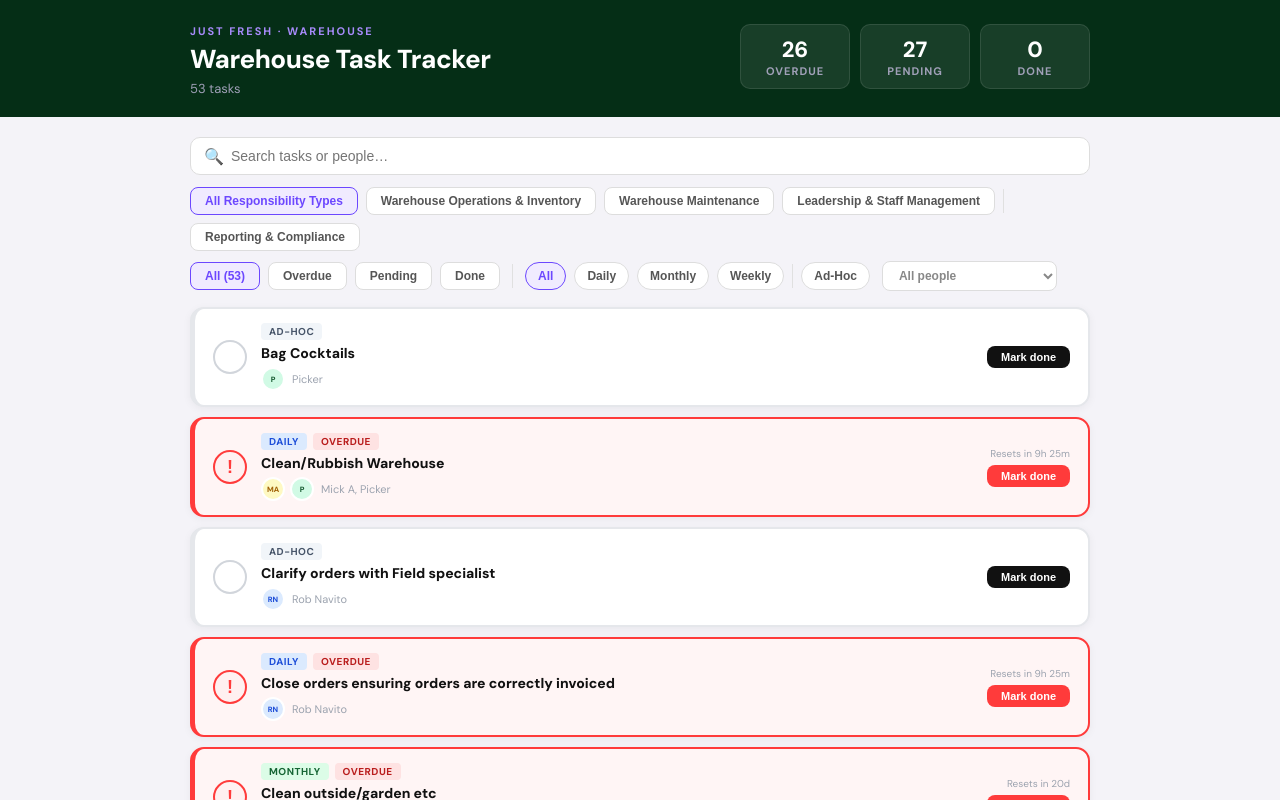
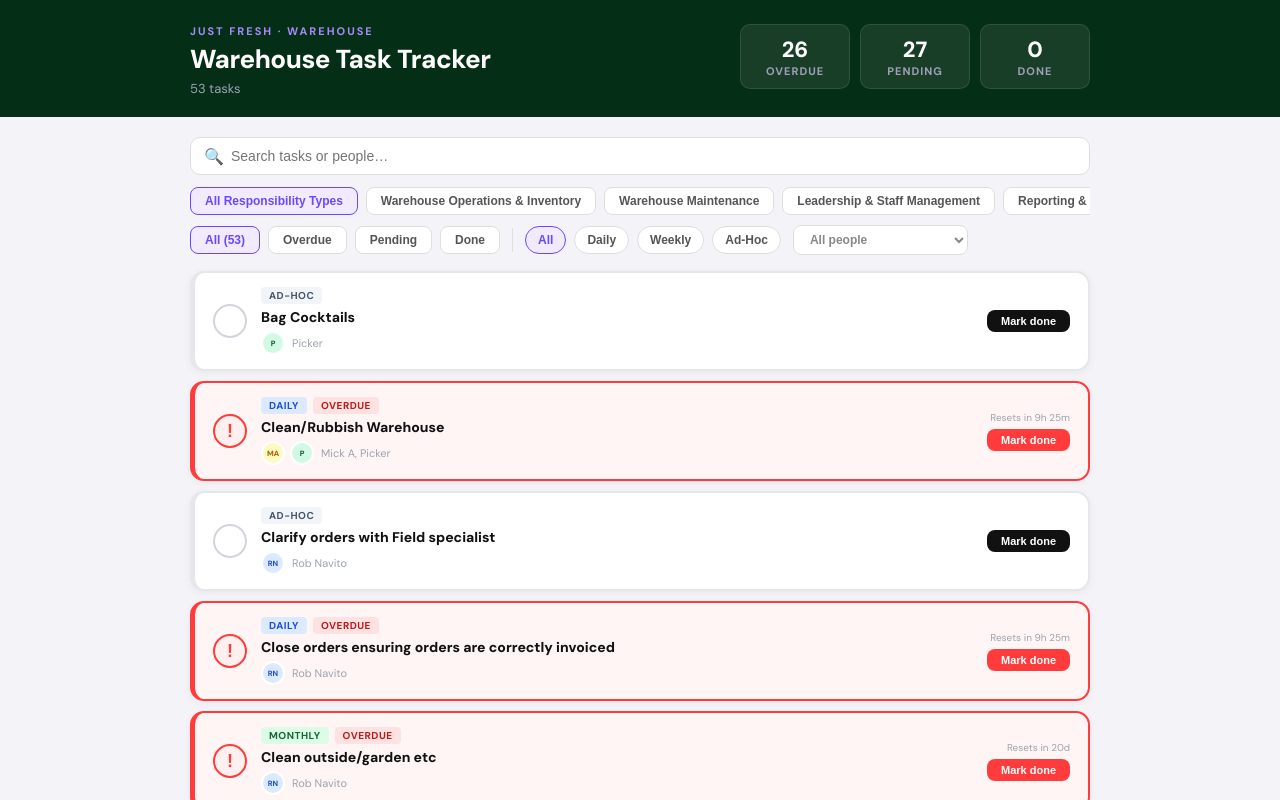
Before and after one commit to jfsimo/warehouse-tasks, a React (Create React App) app: page / in a window 1280 px wide. Shown: the top 800 px of the page. Built offline with nearby package versions, Linux system fonts and the light colour scheme.

Commit message:
Fix filter layout: type row no separator/one line, freq order All Daily Weekly Ad-Hoc no separator

```diff
--- a/src/App.js
+++ b/src/App.js
@@ -202,18 +202,13 @@ export default function App() {
                 <button onClick={() => setSearch("")} style={{ position:"absolute", right:12, top:"50%", transform:"translateY(-50%)", background:"none", border:"none", cursor:"pointer", color:"#aaa", fontSize:16, lineHeight:1 }}>✕</button>
               )}
             </div>
-            <div style={{ display:"flex", gap:8, flexWrap:"wrap", marginBottom:10, alignItems:"center" }}>
-              {["All","Warehouse Operations & Inventory","Warehouse Maintenance","Leadership & Staff Management"].map(t => (
+            <div style={{ display:"flex", gap:8, flexWrap:"nowrap", marginBottom:10, alignItems:"center", overflowX:"auto" }}>
+              {["All","Warehouse Operations & Inventory","Warehouse Maintenance","Leadership & Staff Management","Reporting & Compliance"].map(t => (
                 <button key={t} onClick={() => setTypeFilter(t)}
-                  style={{ padding:"6px 14px", borderRadius:8, border:`1.5px solid ${typeFilter===t?"#6c47ff":"#ddd"}`, background:typeFilter===t?"#f0ebff":"#fff", color:typeFilter===t?"#6c47ff":"#555", fontWeight:600, fontSize:12, cursor:"pointer" }}>
+                  style={{ padding:"6px 14px", borderRadius:8, border:`1.5px solid ${typeFilter===t?"#6c47ff":"#ddd"}`, background:typeFilter===t?"#f0ebff":"#fff", color:typeFilter===t?"#6c47ff":"#555", fontWeight:600, fontSize:12, cursor:"pointer", whiteSpace:"nowrap" }}>
                   {t === "All" ? "All Responsibility Types" : t}
                 </button>
               ))}
-              <div style={{ width:1, height:24, background:"#e0e0e0" }}/>
-              <button onClick={() => setTypeFilter("Reporting & Compliance")}
-                style={{ padding:"6px 14px", borderRadius:8, border:`1.5px solid ${typeFilter==="Reporting & Compliance"?"#6c47ff":"#ddd"}`, background:typeFilter==="Reporting & Compliance"?"#f0ebff":"#fff", color:typeFilter==="Reporting & Compliance"?"#6c47ff":"#555", fontWeight:600, fontSize:12, cursor:"pointer" }}>
-                Reporting & Compliance
-              </button>
             </div>
             <div style={{ display:"flex", gap:8, flexWrap:"wrap", marginBottom:16, alignItems:"center" }}>
               {[
@@ -228,19 +223,12 @@ export default function App() {
                 </button>
               ))}
               <div style={{ width:1, height:24, background:"#e0e0e0", margin:"0 4px" }}/>
-              {freqs.filter(f => f !== "Ad-Hoc").map(f => (
+              {["All","Daily","Weekly","Ad-Hoc"].filter(f => f === "All" || freqs.includes(f)).map(f => (
                 <button key={f} onClick={() => setFreqFilter(f)}
                   style={{ padding:"6px 12px", borderRadius:20, border:`1.5px solid ${freqFilter===f?"#6c47ff":"#ddd"}`, background:freqFilter===f?"#f0ebff":"#fff", color:freqFilter===f?"#6c47ff":"#555", fontSize:12, fontWeight:600, cursor:"pointer" }}>
                   {f}
                 </button>
               ))}
-              {freqs.includes("Ad-Hoc") && (<>
-                <div style={{ width:1, height:24, background:"#e0e0e0" }}/>
-                <button onClick={() => setFreqFilter("Ad-Hoc")}
-                  style={{ padding:"6px 12px", borderRadius:20, border:`1.5px solid ${freqFilter==="Ad-Hoc"?"#6c47ff":"#ddd"}`, background:freqFilter==="Ad-Hoc"?"#f0ebff":"#fff", color:freqFilter==="Ad-Hoc"?"#6c47ff":"#555", fontSize:12, fontWeight:600, cursor:"pointer" }}>
-                  Ad-Hoc
-                </button>
-              </>)}
               <select value={personFilter} onChange={e => setPersonFilter(e.target.value)}
                 style={{ marginLeft:4, padding:"6px 12px", borderRadius:8, border:"1.5px solid #ddd", fontSize:12, fontWeight:600, color:personFilter==="All"?"#888":"#6c47ff", background:"#fff", cursor:"pointer" }}>
                 <option value="All">All people</option>
```
